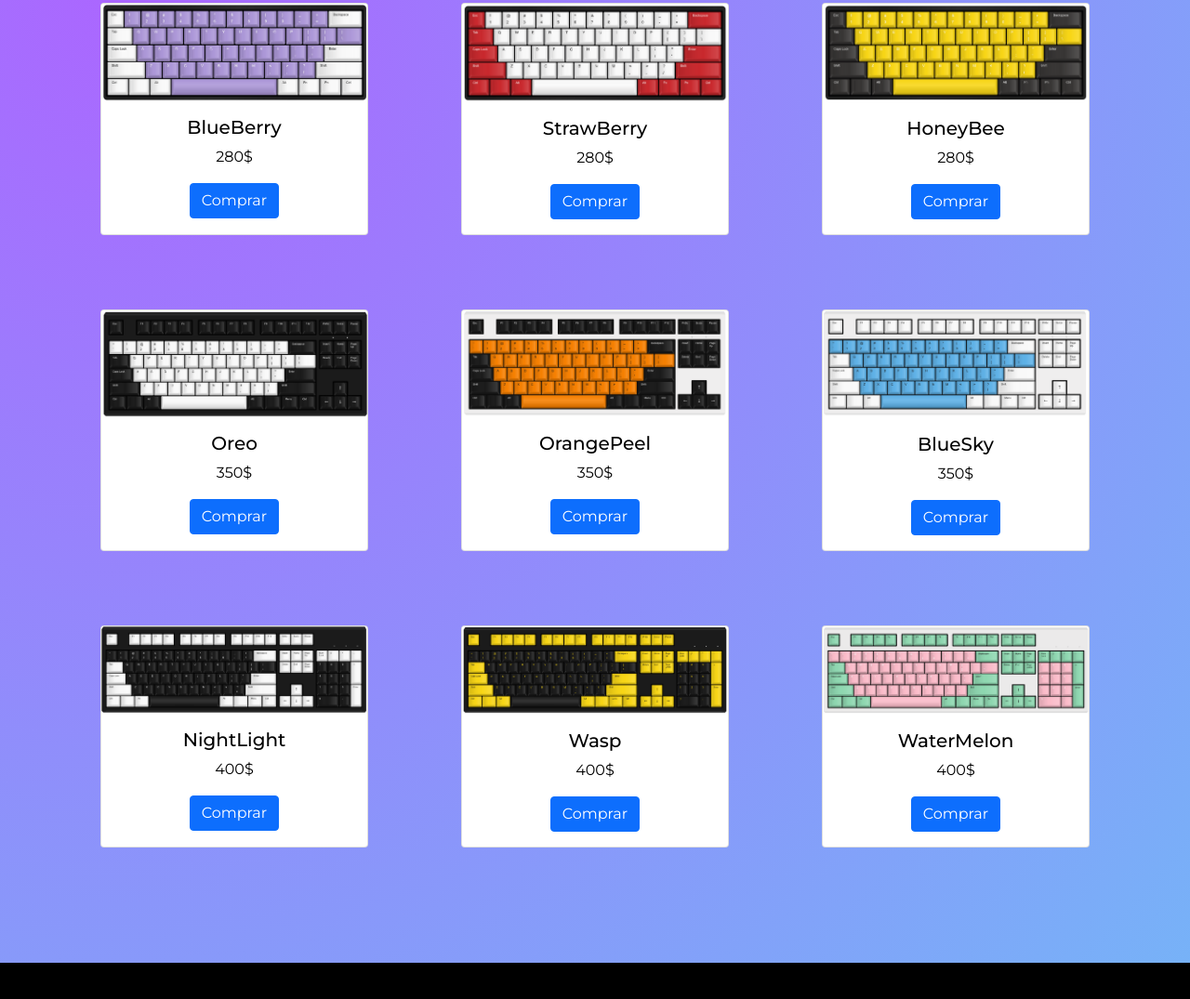
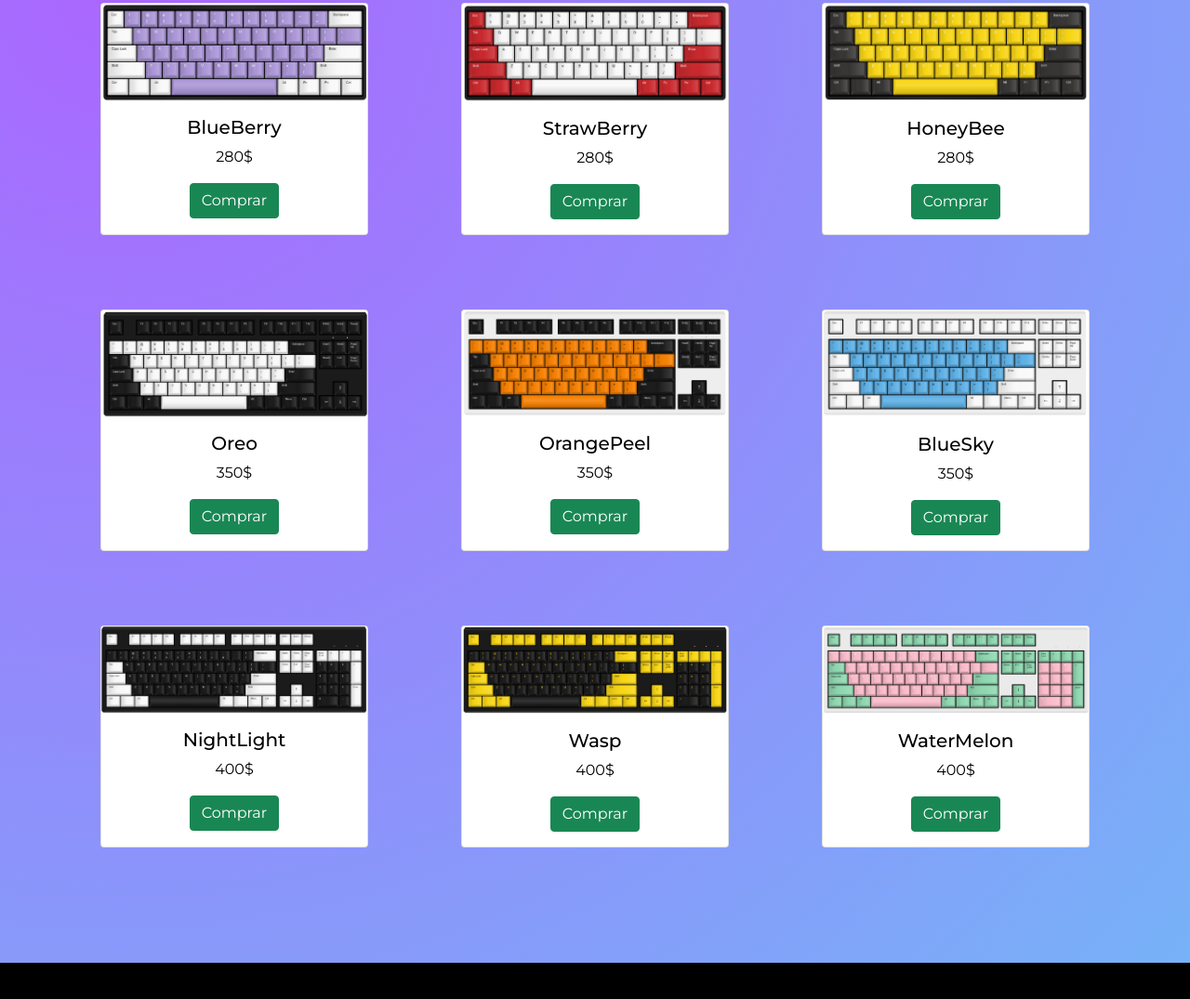
Before and after one commit to santiloureiro/KeyTech, a plain HTML site: page pages/productos.html in a window 1280 px wide. Shown: the part 367-1442 px from the top of the page at 93% size. Drawn offline with nearby package versions, Linux system fonts and the light colour scheme.

Commit message:
cambio de color de botones de pagina de productos

```diff
--- a/pages/productos.html
+++ b/pages/productos.html
@@ -81,7 +81,7 @@
             <div class="card-body">
               <h5 class="card-title">BlueBerry</h5>
               <p class="card-text">280$</p>
-              <a href="product-items/blueberry.html" class="btn btn-primary">Comprar</a>
+              <a href="product-items/blueberry.html" class="btn btn-success">Comprar</a>
             </div>
           </div>
           </div>
@@ -92,7 +92,7 @@
             <div class="card-body">
               <h5 class="card-title">StrawBerry</h5>
               <p class="card-text">280$</p>
-              <a href="product-items/strawberry.html" class="btn btn-primary">Comprar</a>
+              <a href="product-items/strawberry.html" class="btn btn-success">Comprar</a>
             </div>
            </div>
           </div>
@@ -103,7 +103,7 @@
             <div class="card-body">
               <h5 class="card-title">HoneyBee</h5>
               <p class="card-text">280$</p>
-              <a href="product-items/honeybee.html" class="btn btn-primary">Comprar</a>
+              <a href="product-items/honeybee.html" class="btn btn-success">Comprar</a>
             </div>
           </div>
           </div>
@@ -118,7 +118,7 @@
           <div class="card-body">
             <h5 class="card-title">Oreo</h5>
             <p class="card-text">350$</p>
-            <a href="product-items/oreo.html" class="btn btn-primary">Comprar</a>
+            <a href="product-items/oreo.html" class="btn btn-success">Comprar</a>
           </div>
         </div>
         </div>
@@ -128,7 +128,7 @@
           <div class="card-body">
             <h5 class="card-title">OrangePeel</h5>
             <p class="card-text">350$</p>
-            <a href="product-items/orangepeel.html" class="btn btn-primary">Comprar</a>
+            <a href="product-items/orangepeel.html" class="btn btn-success">Comprar</a>
           </div>
          </div>
         </div>
@@ -139,7 +139,7 @@
           <div class="card-body">
             <h5 class="card-title">BlueSky</h5>
             <p class="card-text">350$</p>
-            <a href="product-items/bluesky.html" class="btn btn-primary">Comprar</a>
+            <a href="product-items/bluesky.html" class="btn btn-success">Comprar</a>
           </div>
         </div>
         </div>
@@ -154,7 +154,7 @@
         <div class="card-body">
           <h5 class="card-title">NightLight</h5>
           <p class="card-text">400$</p>
-          <a href="product-items/nightlight.html" class="btn btn-primary">Comprar</a>
+          <a href="product-items/nightlight.html" class="btn btn-success">Comprar</a>
         </div>
       </div>
       </div>
@@ -164,7 +164,7 @@
         <div class="card-body">
           <h5 class="card-title">Wasp</h5>
           <p class="card-text">400$</p>
-          <a href="product-items/wasp.html" class="btn btn-primary">Comprar</a>
+          <a href="product-items/wasp.html" class="btn btn-success">Comprar</a>
         </div>
        </div>
       </div>
@@ -175,7 +175,7 @@
         <div class="card-body">
           <h5 class="card-title">WaterMelon</h5>
           <p class="card-text">400$</p>
-          <a href="product-items/watermelon.html" class="btn btn-primary">Comprar </a>
+          <a href="product-items/watermelon.html" class="btn btn-success">Comprar </a>
         </div>
       </div>
       </div>
```
